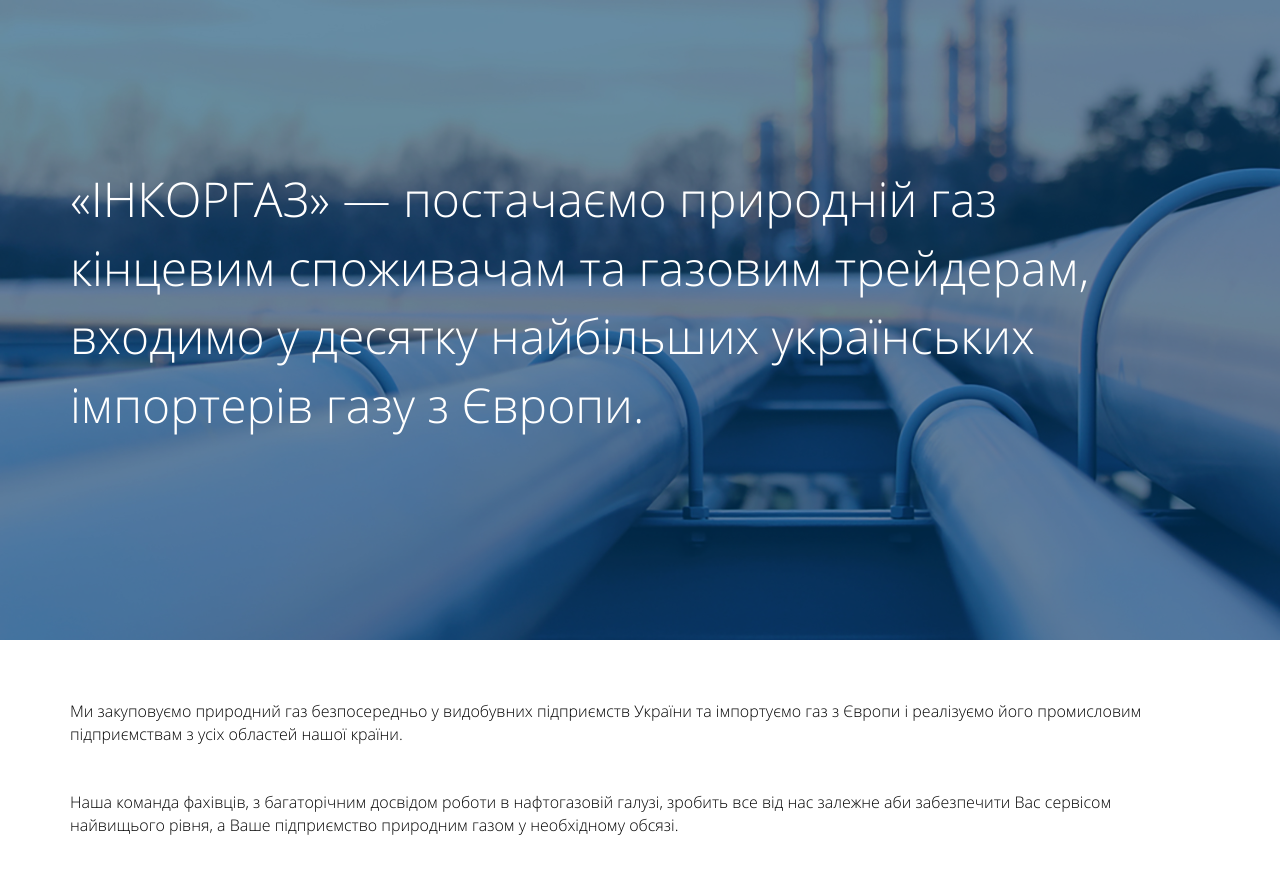
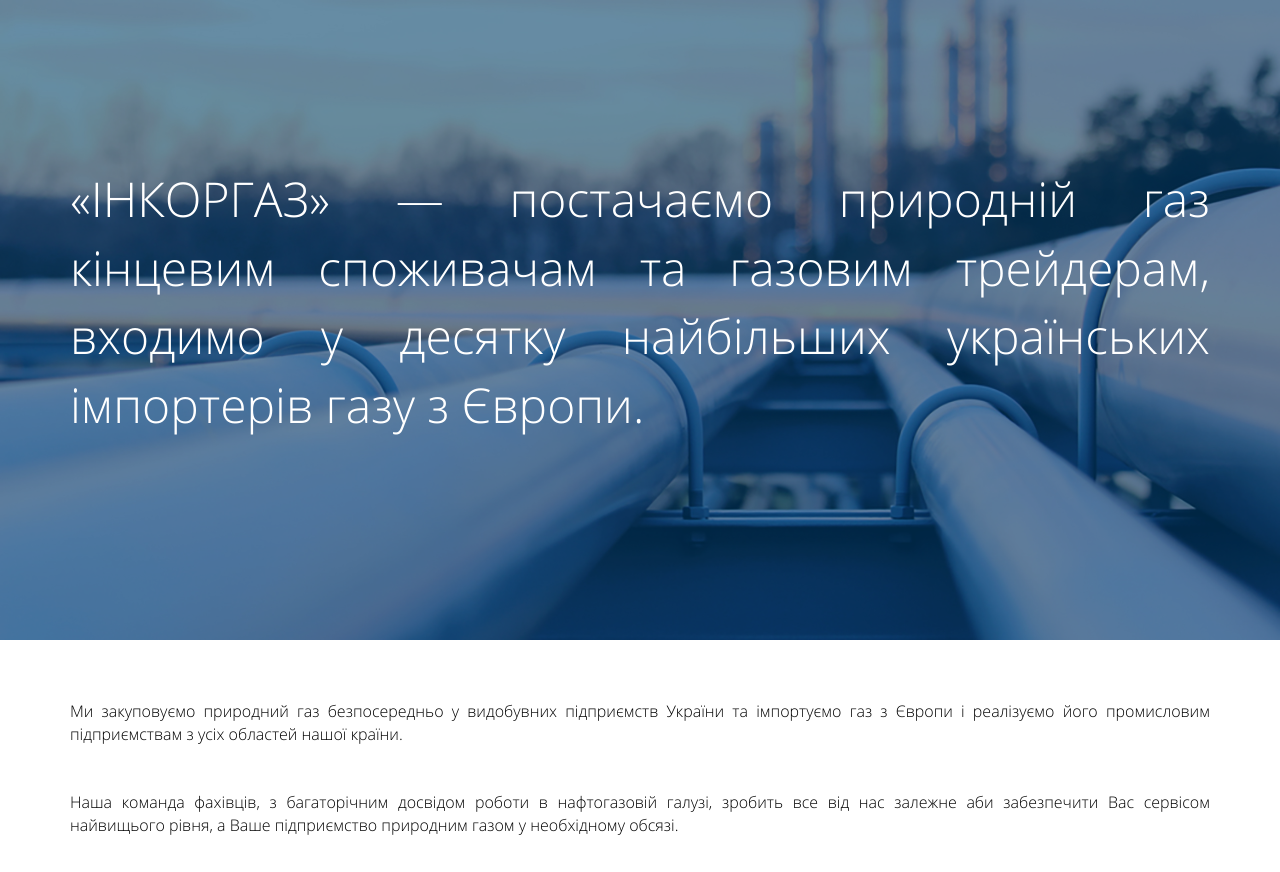
Before and after one commit to Ktara/is-it, a PHP site: page /about.html in a window 1280 px wide. Shown: the part 80-952 px from the top of the page. Run offline with PHP 8.4, Linux system fonts and the light colour scheme; some libraries are stand-ins or nearby versions.

Commit message:
add text-justify

```diff
--- a/Inkorgaz/about.html
+++ b/Inkorgaz/about.html
@@ -53,7 +53,7 @@
 
     <section class="main-about">
       <div class="container main-about-container">
-        <p class="main-about-text">
+        <p class="main-about-text text-justify">
           &laquo;ІНКОРГАЗ&raquo;&nbsp;&mdash; постачаємо природній газ кінцевим споживачам та&nbsp;газовим трейдерам, входимо у&nbsp;десятку найбільших українських імпортерів газу з&nbsp;Європи.
         </p>
         <div class="popup-button">Дізнатися більше</div>
@@ -64,10 +64,10 @@
       <div class="container">
         <div class="about-text-block">
           <div class="about_mob_container">
-              <p>
+              <p class="text-justify">
                 Ми&nbsp;закуповуємо природний газ безпосередньо у&nbsp;видобувних підприємств України та&nbsp;імпортуємо газ з&nbsp;Європи і&nbsp;реалізуємо його промисловим підприємствам з&nbsp;усіх областей нашої країни. <br><br><br></p>
 
-              <p>Наша команда фахівців, з&nbsp;багаторічним досвідом роботи в&nbsp;нафтогазовій галузі, зробить все від нас залежне аби забезпечити Вас сервісом найвищього рівня, а&nbsp;Ваше підприємство природним газом у&nbsp;необхідному обсязі.</p>
+              <p class="text-justify">Наша команда фахівців, з&nbsp;багаторічним досвідом роботи в&nbsp;нафтогазовій галузі, зробить все від нас залежне аби забезпечити Вас сервісом найвищього рівня, а&nbsp;Ваше підприємство природним газом у&nbsp;необхідному обсязі.</p>
           </div>
         </div>
         <div class="btn show_text">Читати більше</div>
@@ -94,31 +94,31 @@
             <p class="about-info-icon-text">
               256 млн м³
             </p>
-            <p>
+            <p class="text-justify">
               256 млн м3&nbsp;імпортовано  нами&nbsp;з&nbsp;Європейського&nbsp;Союзу
             </p>
           </div>
           <div class="col-md-6">
             <img src="img/inkorgas-about-us/Копия Vector Smart Object6.svg" alt="">
-            <p>
+            <p class="text-justify">
               &laquo;ІНКОРГАЗ&raquo; входить у&nbsp;десятку найбільших українських імпортерів газу з&nbsp;Європи в&nbsp;Україну
             </p>
           </div>
           <div class="col-md-6">
             <img src="img/inkorgas-about-us/Копия Vector Smart Object21.svg" alt="">
-            <p>
+            <p class="text-justify">
               У&nbsp;центральному офісі та&nbsp;регіонах працює команда з&nbsp;20&nbsp;спеціалістів
             </p>
           </div>
           <div class="col-md-6">
             <img src="img/inkorgas-about-us/Копия Vector Smart Object31.svg" alt="">
-            <p>
+            <p class="text-justify">
               Ми&nbsp;постачаємо природний газ для понад 150 підприємств
             </p>
           </div>
           <div class="col-md-6">
             <img src="img/inkorgas-about-us/Vector Smart Object42.svg" alt="">
-            <p>
+            <p class="text-justify">
               Ми&nbsp;є&nbsp;членами Американської Торгівельної Палати (ACC).
             </p>
           </div>
@@ -128,7 +128,7 @@
 
     <section class="cooperation scrollflow -slide-top">
       <div class="container">
-        <h2>
+        <h2 class="text-justify">
           Ми&nbsp;співпрацюємо з&nbsp;найбільшими європейськими трейдерами  та&nbsp;приватними вітчизняними видобувними підприємствами
         </h2>
         <img src="img/inkorgas-about-us/Vector Smart Object51.svg" alt="">
--- a/Inkorgaz/css/style.css
+++ b/Inkorgaz/css/style.css
@@ -155,6 +155,7 @@
 }
 .main-section-btn:hover {
   box-shadow: 0px 0px 0px 3px #ffffff;
+  text-decoration: none;
 }
 .main-section-btn p {
   color: #ffffff;
@@ -243,6 +244,7 @@
 }
 .main-info .btn:hover {
   box-shadow: 0px 0px 0px 3px #003f6f;
+  text-decoration: none;
 }
 .main-info .btn p {
   color: #003f6f;
@@ -1733,3 +1735,7 @@
   left: 0;
   bottom: 0;
 }
+/* Text justify */
+.text-justify {
+  text-align: justify !important;
+}
--- a/Inkorgaz/css/style.less
+++ b/Inkorgaz/css/style.less
@@ -150,6 +150,7 @@
 		}
 		&:hover {
 			box-shadow: 0px 0px 0px 3px @white;
+			text-decoration: none;
 		}
 		p {
 			color: @white;
@@ -225,6 +226,7 @@
 		}
 		&:hover {
 			box-shadow: 0px 0px 0px 3px @main-blue;
+			text-decoration: none;
 		}
 		p {
 			color: @main-blue;
@@ -591,13 +593,9 @@
 	&-logo {
 		display: inline-block;
 		color: @main-blue;
-		// margin-top: 30px;
 		&:hover {
 			text-decoration: none;
 		}
-		// @media screen and (max-width: 768px) {
-		// 	margin-top: 20px;
-		// }
 	}
 	&-menu {
 		width: 100%;
@@ -1594,3 +1592,10 @@
 		bottom: 0;
 	}
 }
+
+
+/* Text justify */
+
+.text-justify {
+	text-align: justify !important;
+}
--- a/Inkorgaz/index.html
+++ b/Inkorgaz/index.html
@@ -58,7 +58,7 @@
         <p class="main-section-text">
           &laquo;ІНКОРГАЗ&raquo;&nbsp;&mdash; постачаємо природній газ кінцевим споживачам та&nbsp;газовим трейдерам, входимо у&nbsp;десятку найбільших українських імпортерів газу з&nbsp;Європи.
         </p>
-        <a href="#contacts" class="main-section-btn"><p>Дізнатися більше</p></a>
+        <a href="#contacts" class="main-section-btn link-btn"><p>Дізнатися більше</p></a>
       </div>
     </section>
 
@@ -93,7 +93,7 @@
             </p>
           </div>
         </div>
-        <a href="#contacts" class="btn"><p>Дізнатися більше</p></a>
+        <a href="#contacts" class="btn link-btn"><p>Дізнатися більше</p></a>
       </div>
     </section>
 
@@ -136,7 +136,7 @@
             <img src="img/inkorgas-layout/Arterium.svg" alt="">
           </div>
         </div>
-        <a href="#contacts" class="btn">Дізнатися більше</a>
+        <a href="#contacts" class="btn link-btn">Дізнатися більше</a>
       </div>
     </section>
 
--- a/Inkorgaz/js/script.js
+++ b/Inkorgaz/js/script.js
@@ -78,3 +78,10 @@
 {
   new ScrollFlow();
 } );
+
+  $(".link-btn").click(function (event) {
+    event.preventDefault();
+    var id  = $(this).attr('href'),
+        top = $(id).offset().top;
+    $('body,html').animate({scrollTop: top}, 1000);
+});
```
